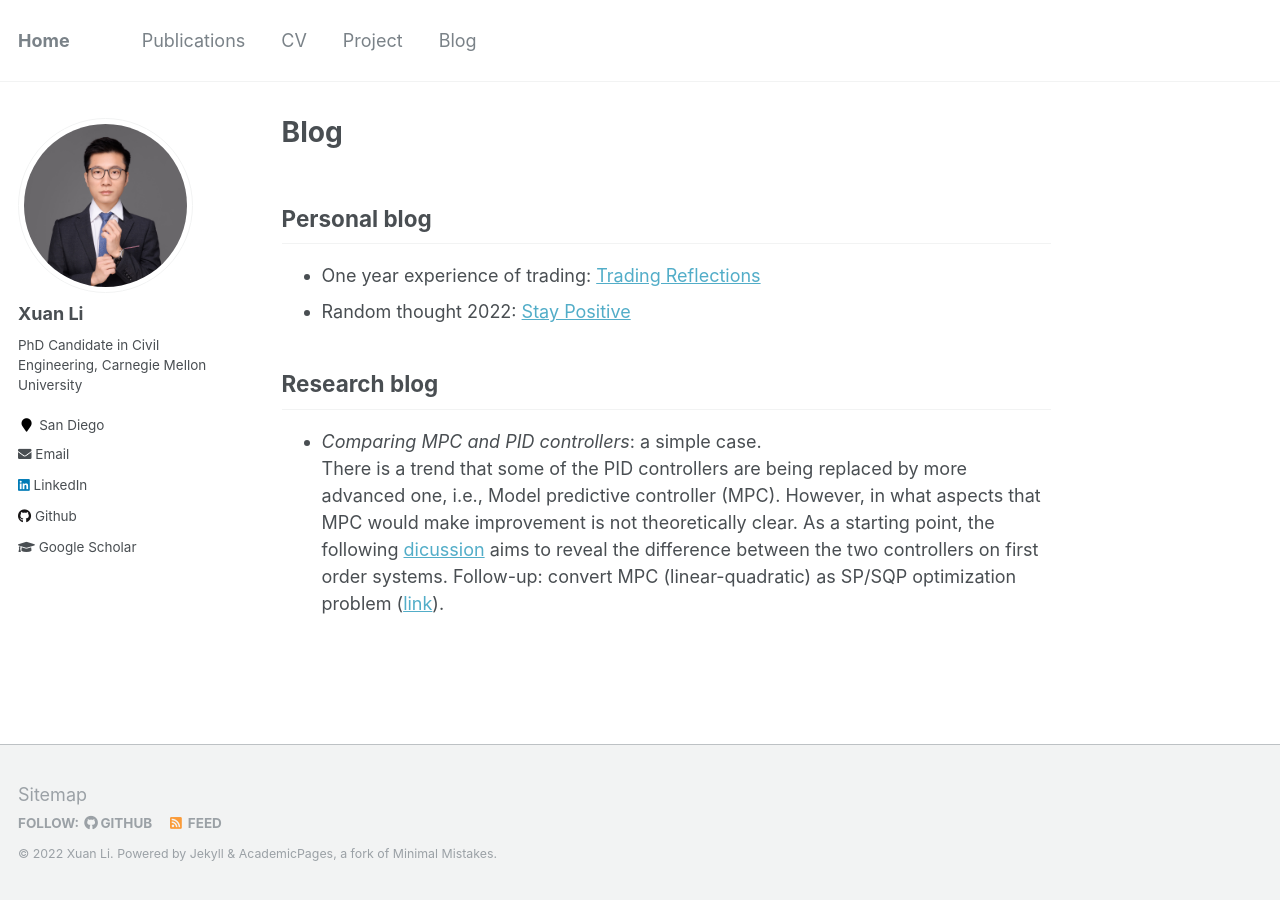
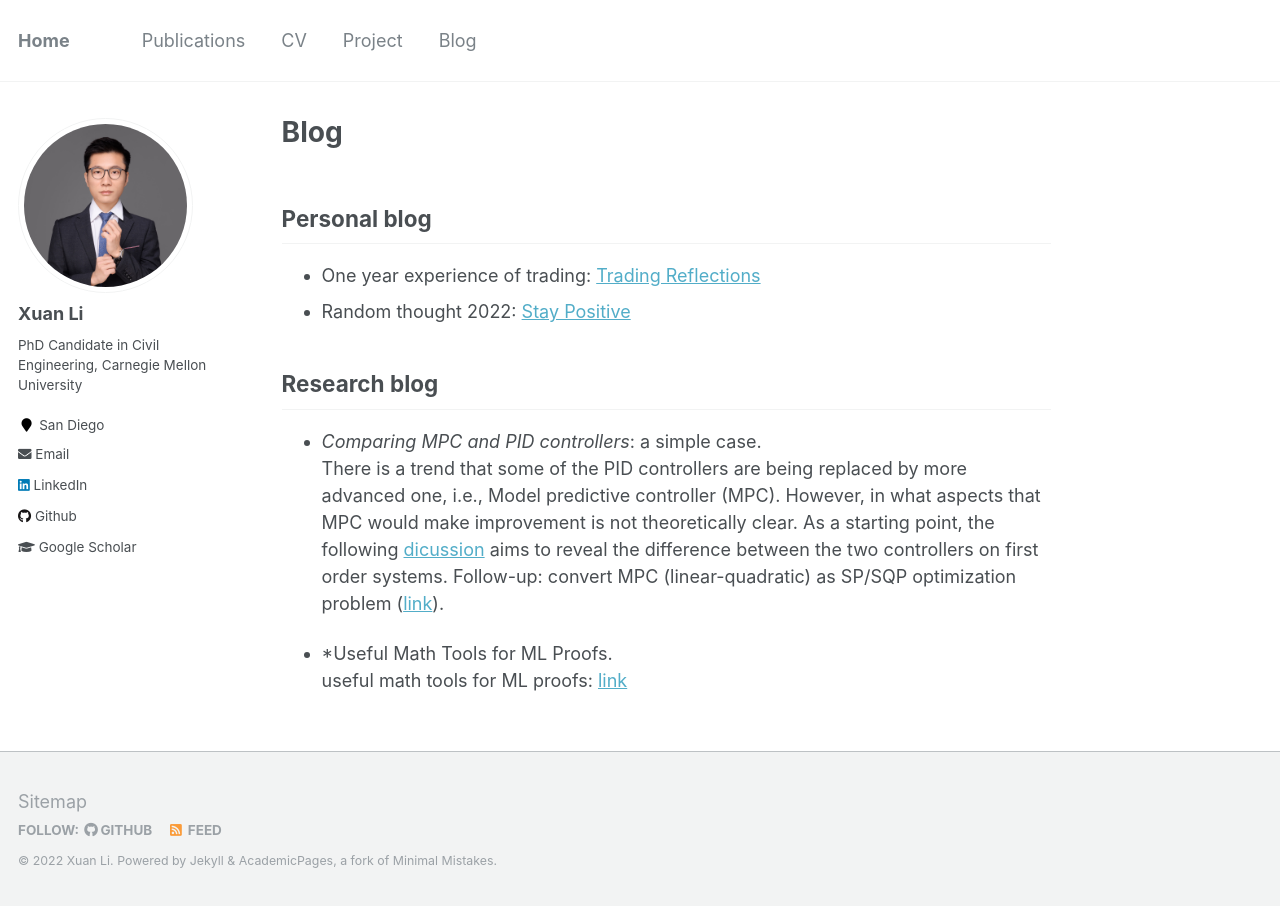
Before and after one commit to milanlx/milanlx.github.io, a Jekyll site: the page built from _pages/blog.md, in a window 1280 px wide. Built offline with Jekyll 4.4.1, drawn with Linux system fonts in a browser that asks for light colours.

Commit message:
Update blog.md

```diff
--- a/_pages/blog.md
+++ b/_pages/blog.md
@@ -14,3 +14,6 @@ Research blog
 ---------------
 * *Comparing MPC and PID controllers*: a simple case. \
 There is a trend that some of the PID controllers are being replaced by more advanced one, i.e., Model predictive controller (MPC). However, in what aspects that MPC would make improvement is not theoretically clear. As a starting point, the following [dicussion](https://milanlx.github.io/files/LQR_PID.pdf) aims to reveal the difference between the two controllers on first order systems.  Follow-up: convert MPC (linear-quadratic) as SP/SQP optimization problem ([link](https://milanlx.github.io/files/mpc_to_qp_sqp.pdf)).
+
+* *Useful Math Tools for ML Proofs. \
+useful math tools for ML proofs: [link](https://milanlx.github.io/files/math_tools.pdf)
```
